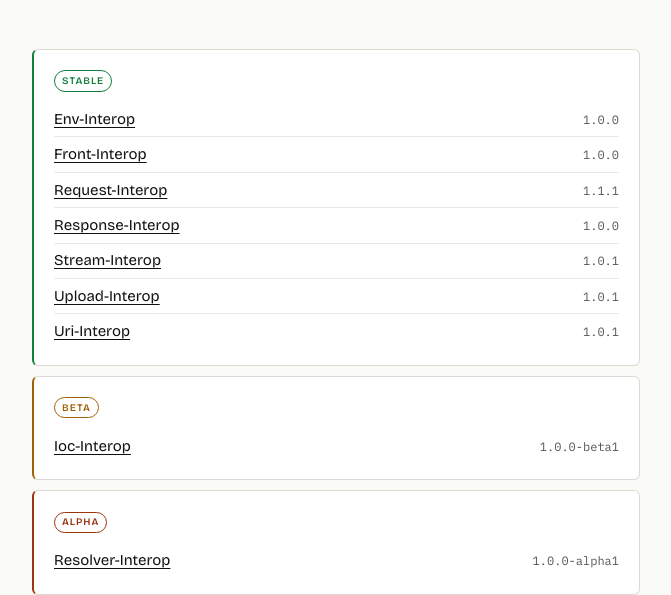
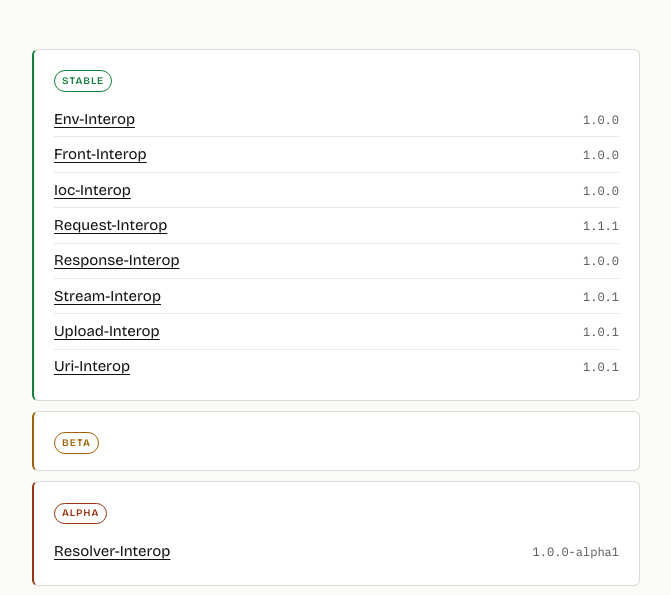
Before and after one commit to star-interop/star-interop.github.io, a plain HTML site: page index.html in a window 1280 px wide. Shown: the part 176-771 px from the top of the page, without its empty margins (304-975 px from the left). Drawn offline with nearby package versions, Linux system fonts and the light colour scheme.

Commit message:
update ioc to 1.0.0

```diff
--- a/index.html
+++ b/index.html
@@ -29,6 +29,7 @@
                 <ul class="tier-list">
                     <li><a href="https://github.com/env-interop/interface">Env-Interop</a> <code>1.0.0</code></li>
                     <li><a href="https://github.com/front-interop/interface">Front-Interop</a> <code>1.0.0</code></li>
+                    <li><a href="https://github.com/ioc-interop/interface">Ioc-Interop</a> <code>1.0.0</code></li>
                     <li><a href="https://github.com/request-interop/interface">Request-Interop</a> <code>1.1.1</code></li>
                     <li><a href="https://github.com/response-interop/interface">Response-Interop</a> <code>1.0.0</code></li>
                     <li><a href="https://github.com/stream-interop/interface">Stream-Interop</a> <code>1.0.1</code></li>
@@ -37,13 +38,10 @@
                 </ul>
             </section>
 
-            <section class="tier" style="--i: 1; --accent: var(--beta)">
+            <section class="tier tier-empty" style="--i: 1; --accent: var(--beta)">
                 <div class="tier-header">
                     <span class="badge badge-beta">Beta</span>
                 </div>
-                <ul class="tier-list">
-                    <li><a href="https://github.com/ioc-interop/interface">Ioc-Interop</a> <code>1.0.0-beta1</code></li>
-                </ul>
             </section>
 
             <section class="tier" style="--i: 2; --accent: var(--alpha)">
```
